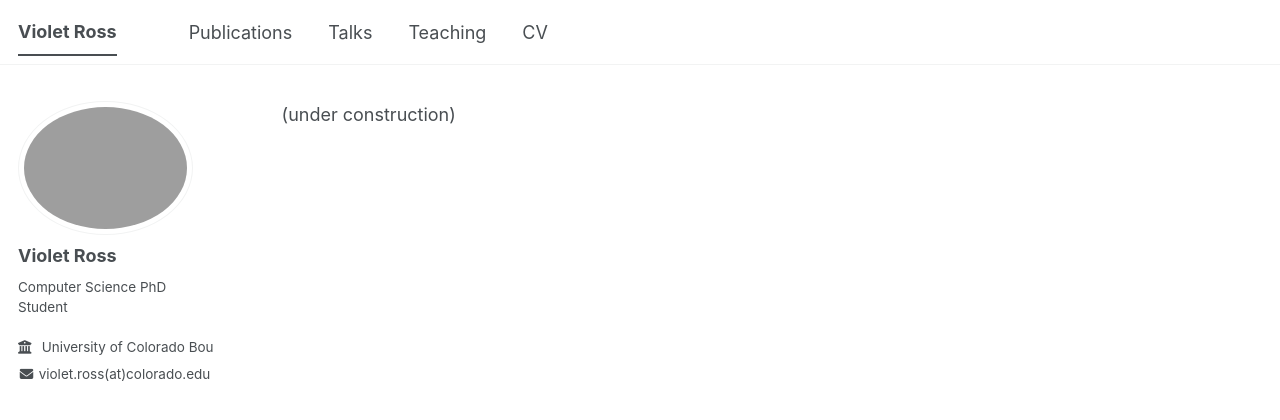
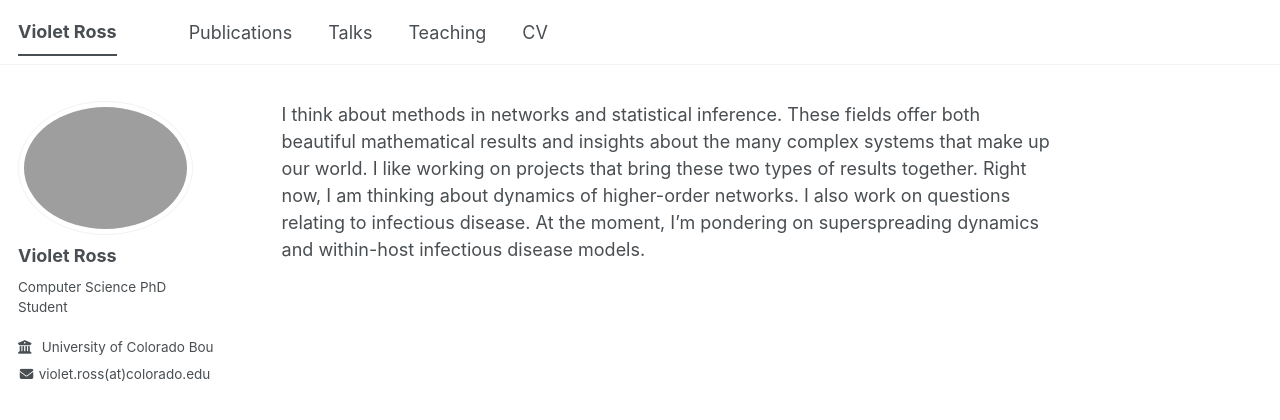
Before and after one commit to Violet-Ross/violet-ross.github.io, a Jekyll site: the page built from _pages/about.md, in a window 1280 px wide. Shown: the top 420 px of the page. Built offline with Jekyll 4.4.1, drawn with Linux system fonts in a browser that asks for light colours; a script bundle is joined from its source files by our own code; library files that are not in the unit come from our copies.

Commit message:
Update about.md

```diff
--- a/_pages/about.md
+++ b/_pages/about.md
@@ -6,4 +6,4 @@ redirect_from:
   - /about.html
 ---
 
-(under construction)
+I think about methods in networks and statistical inference. These fields offer both beautiful mathematical results and insights about the many complex systems that make up our world. I like working on projects that bring these two types of results together. Right now, I am thinking about dynamics of higher-order networks. I also work on questions relating to infectious disease. At the moment, I'm pondering on superspreading dynamics and within-host infectious disease models.
```
